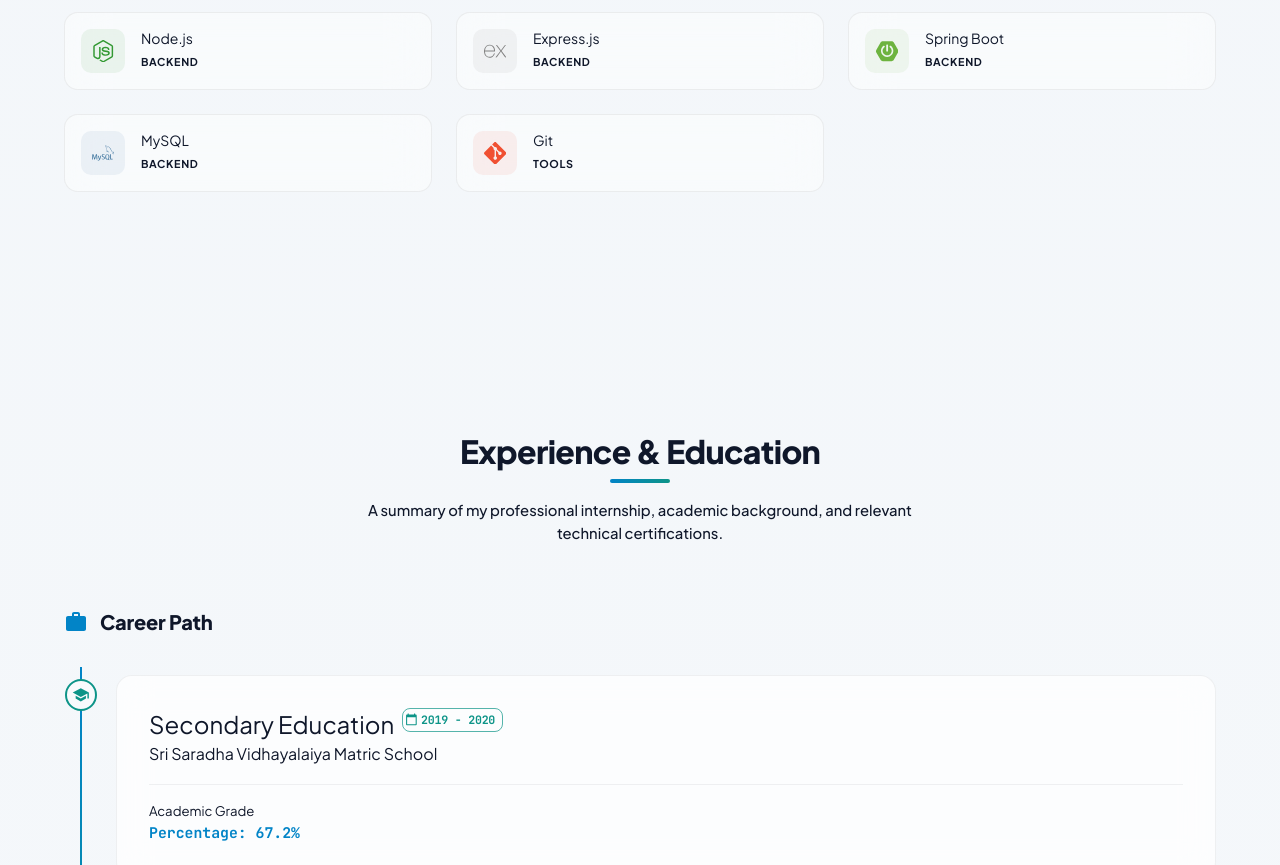
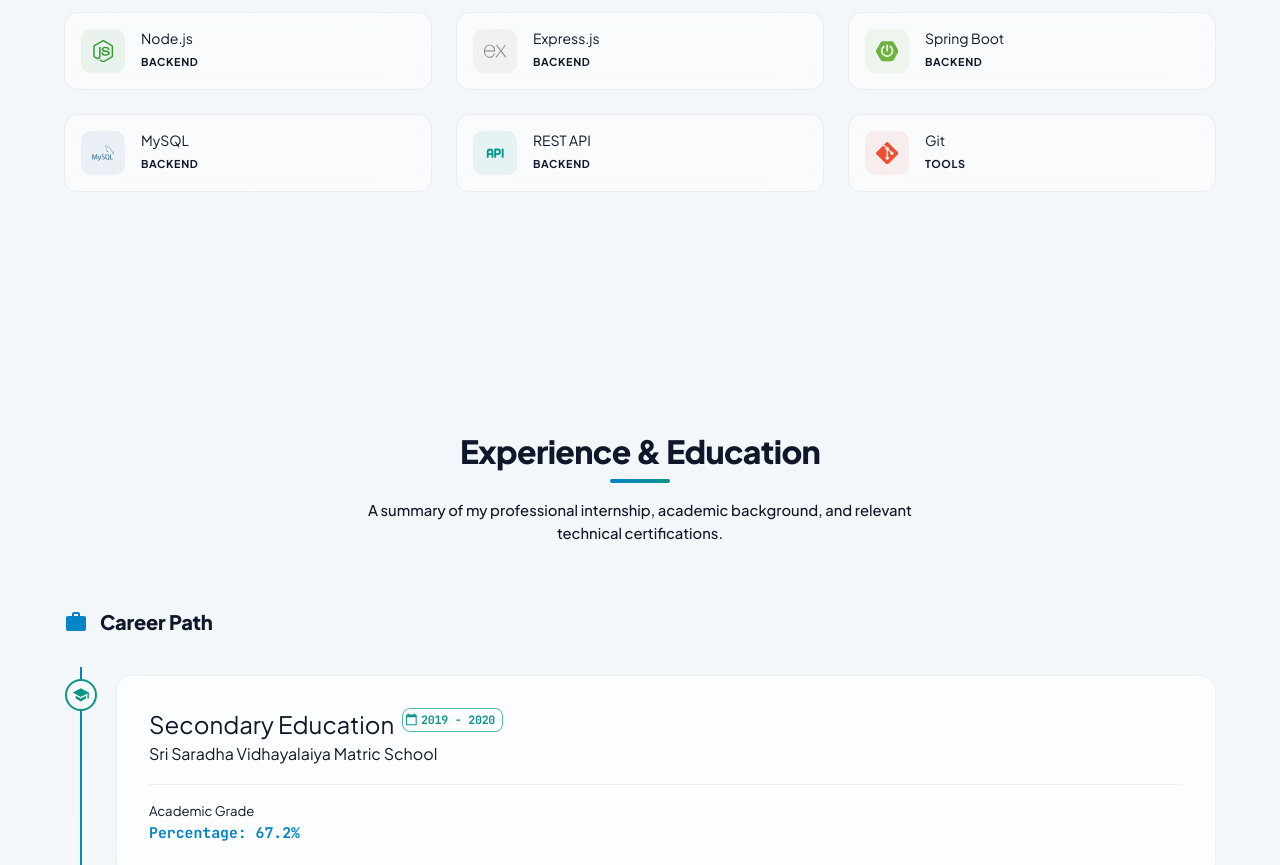
Before and after one commit to selva092005/Protfilo, a React (Vite) app: page / in a window 1280 px wide. Shown: the part 2340-3205 px from the top of the page. Built offline with nearby package versions, Linux system fonts and the light colour scheme; a web font is replaced by a local one.

Commit message:
Add REST API skill

```diff
--- a/src/features/portfolio/portfolioSlice.js
+++ b/src/features/portfolio/portfolioSlice.js
@@ -23,6 +23,7 @@ const initialState = {
     { id: 'expressjs', name: 'Express.js', category: 'backend', color: '#828282' },
     { id: 'springboot', name: 'Spring Boot', category: 'backend', color: '#6db33f' },
     { id: 'mysql', name: 'MySQL', category: 'backend', color: '#4479a1' },
+    { id: 'restapi', name: 'REST API', category: 'backend', color: '#009688' },
     { id: 'git', name: 'Git', category: 'tools', color: '#f05032' }
   ],
   interpersonalSkills: [
@@ -96,8 +97,8 @@ const initialState = {
   projects: [
     {
       title: 'Professional Asset Management System (AMS)',
-      description: 'Developed an enterprise-grade Asset Management System with a high-fidelity dashboard featuring real-time status donut charts, advanced filters, location mapping repositories, and interactive bulk transfer modules.',
-      tags: ['React', 'Redux Toolkit', 'Material UI', 'Data Viz', 'Vite'],
+      description: 'Developed an enterprise-grade Asset Management System with a high-fidelity dashboard featuring real-time status donut charts, advanced filters, location mapping repositories, and interactive bulk transfer modules. Built with React, Spring Boot, MySQL, Redux Toolkit, Material UI, JWT, and WebSockets.',
+      tags: ['React', 'Spring Boot', 'MySQL', 'Redux Toolkit', 'Material UI', 'JWT', 'WebSockets'],
       github: 'https://github.com/selva092005',
       demo: 'https://github.com/selva092005'
     }
--- a/src/pages/About.jsx
+++ b/src/pages/About.jsx
@@ -45,6 +45,9 @@ import {
 import {
   FaCss3Alt
 } from 'react-icons/fa';
+import {
+  TbApi
+} from 'react-icons/tb';
 import AnimatedSection from '../components/AnimatedSection';
 import SectionHeader from '../components/SectionHeader';
 
@@ -192,6 +195,8 @@ export const About = () => {
         return <SiSpringboot style={iconStyle} />;
       case 'mysql':
         return <SiMysql style={iconStyle} />;
+      case 'restapi':
+        return <TbApi style={iconStyle} />;
       case 'git':
         return <SiGit style={iconStyle} />;
       case 'css3':
```
